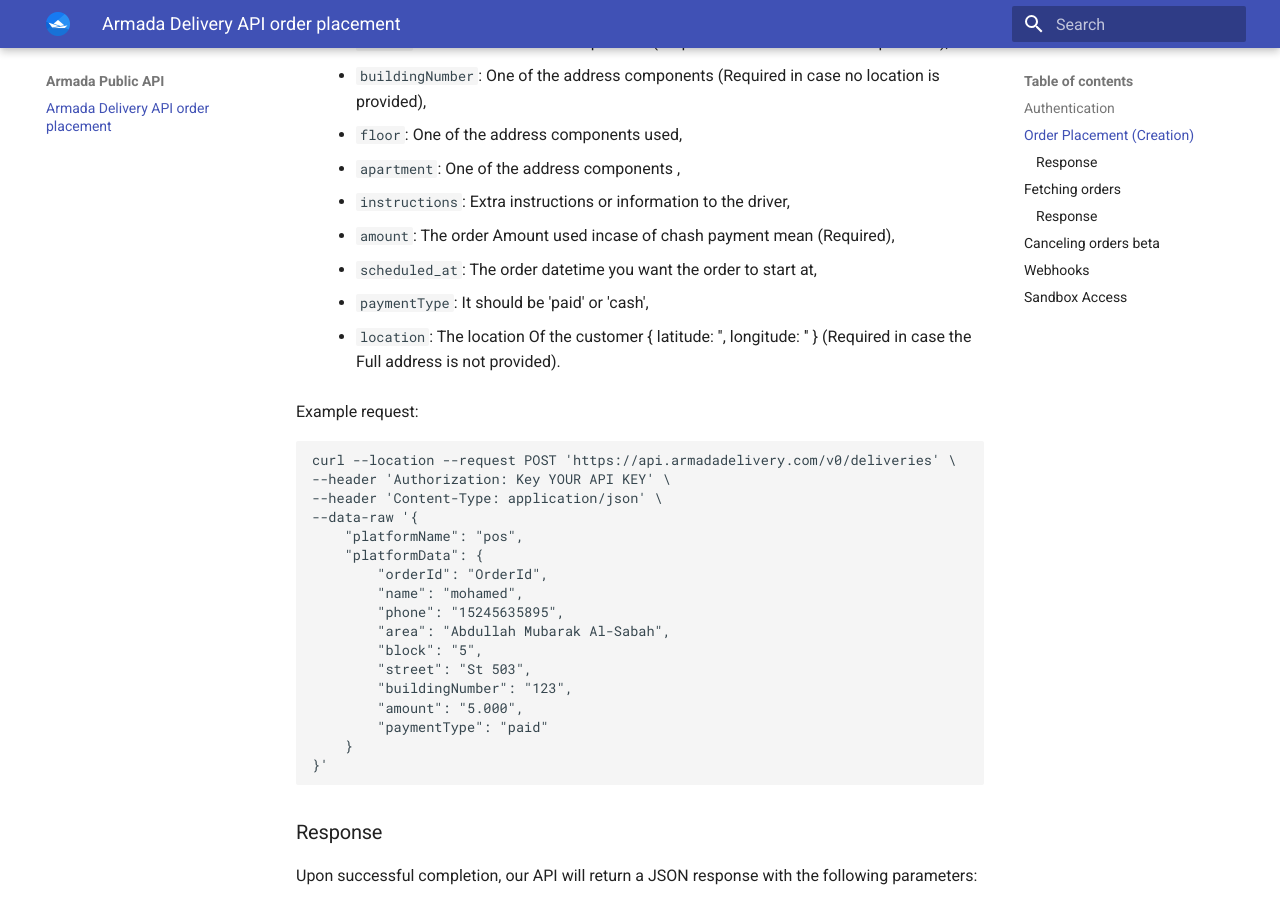
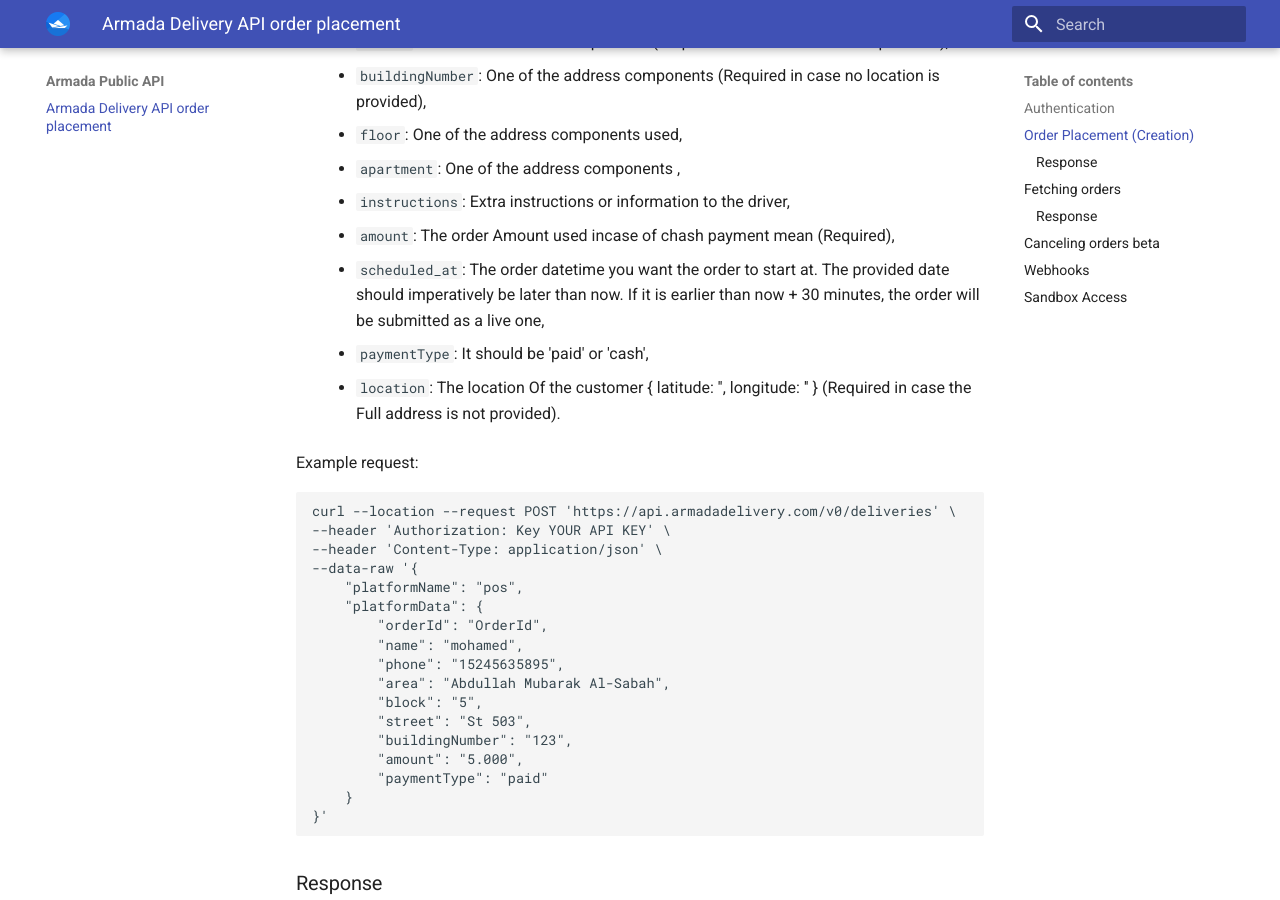
Before and after one commit to armadadelivery/armadadelivery.github.io, an MkDocs documentation site: the page built from src/index.md, in a window 1280 px wide and 900 px high, scrolled down 1188 px. Built offline with MkDocs 1.6.1 and Material for MkDocs 9.7.7, drawn with Linux system fonts in a browser that asks for light colours.

Commit message:
Add clarifications on the scheduled order

```diff
--- a/docs/index.html
+++ b/docs/index.html
@@ -431,7 +431,7 @@
 <li><code>apartment</code>: One of the address components ,</li>
 <li><code>instructions</code>: Extra instructions or information to the driver,</li>
 <li><code>amount</code>: The order Amount used incase of chash payment mean (Required),</li>
-<li><code>scheduled_at</code>: The order datetime you want the order to start at,</li>
+<li><code>scheduled_at</code>: The order datetime you want the order to start at. The provided date should imperatively be later than now. If it is earlier than now + 30 minutes, the order will be submitted as a live one,</li>
 <li><code>paymentType</code>: It should be 'paid' or 'cash',</li>
 <li><code>location</code>: The location Of the customer { latitude: '', longitude: '' } (Required in case the Full address is not provided).</li>
 </ul>
--- a/docs/sitemap.xml
+++ b/docs/sitemap.xml
@@ -2,7 +2,7 @@
 <urlset xmlns="http://www.sitemaps.org/schemas/sitemap/0.9">
     <url>
          <loc>None</loc>
-         <lastmod>2023-01-15</lastmod>
+         <lastmod>2023-01-16</lastmod>
          <changefreq>daily</changefreq>
     </url>
 </urlset>
--- a/src/index.md
+++ b/src/index.md
@@ -39,7 +39,7 @@
     * `apartment`: One of the address components ,
     * `instructions`: Extra instructions or information to the driver,
     * `amount`: The order Amount used incase of chash payment mean (Required),
-    * `scheduled_at`: The order datetime you want the order to start at,
+    * `scheduled_at`: The order datetime you want the order to start at. The provided date should imperatively be later than now. If it is earlier than now + 30 minutes, the order will be submitted as a live one,
     * `paymentType`: It should be 'paid' or 'cash',
     * `location`: The location Of the customer { latitude: '', longitude: '' } (Required in case the Full address is not provided).
 
```
Also changed, not shown: docs/search/search_index.json (+1 -1 lines), 1 other file.
